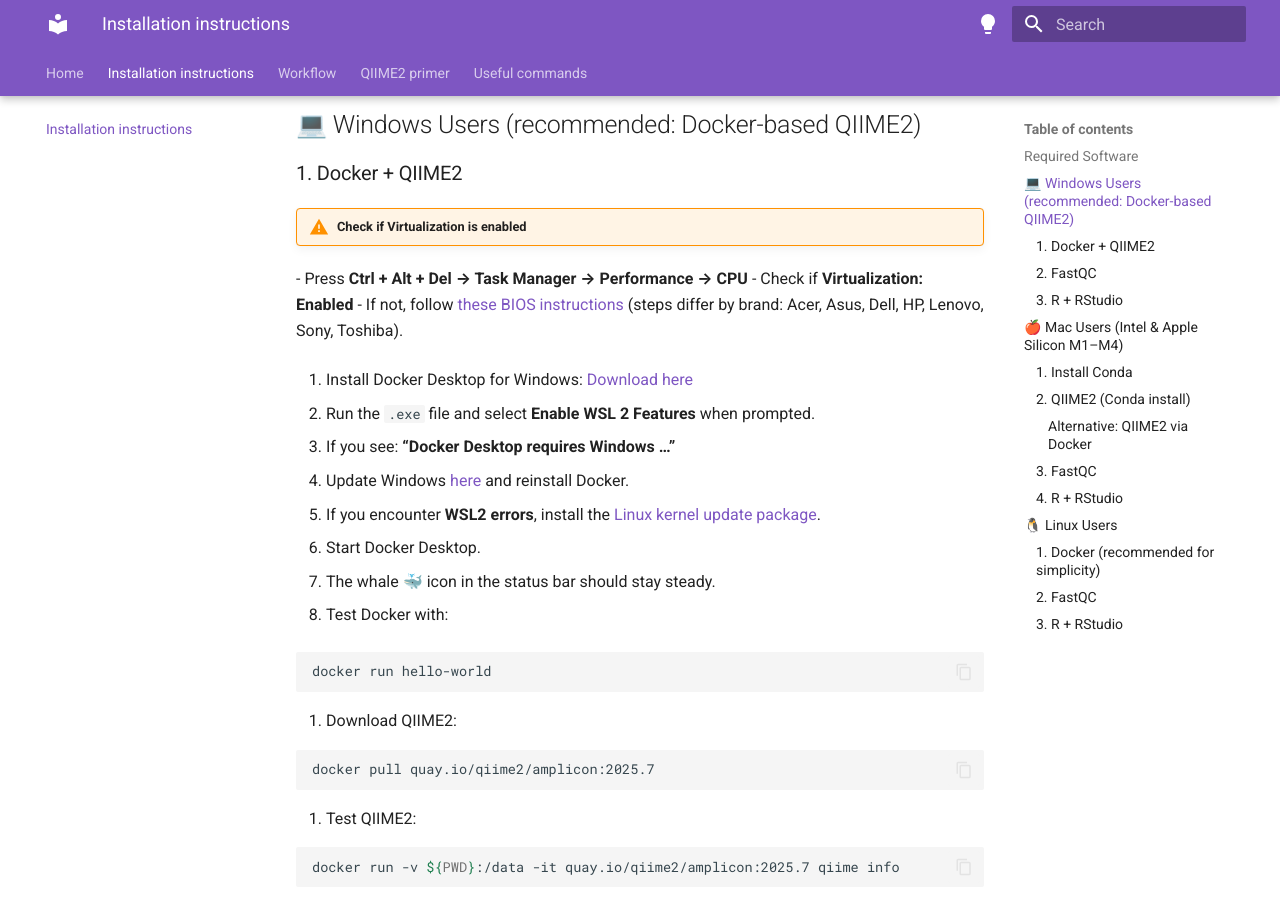
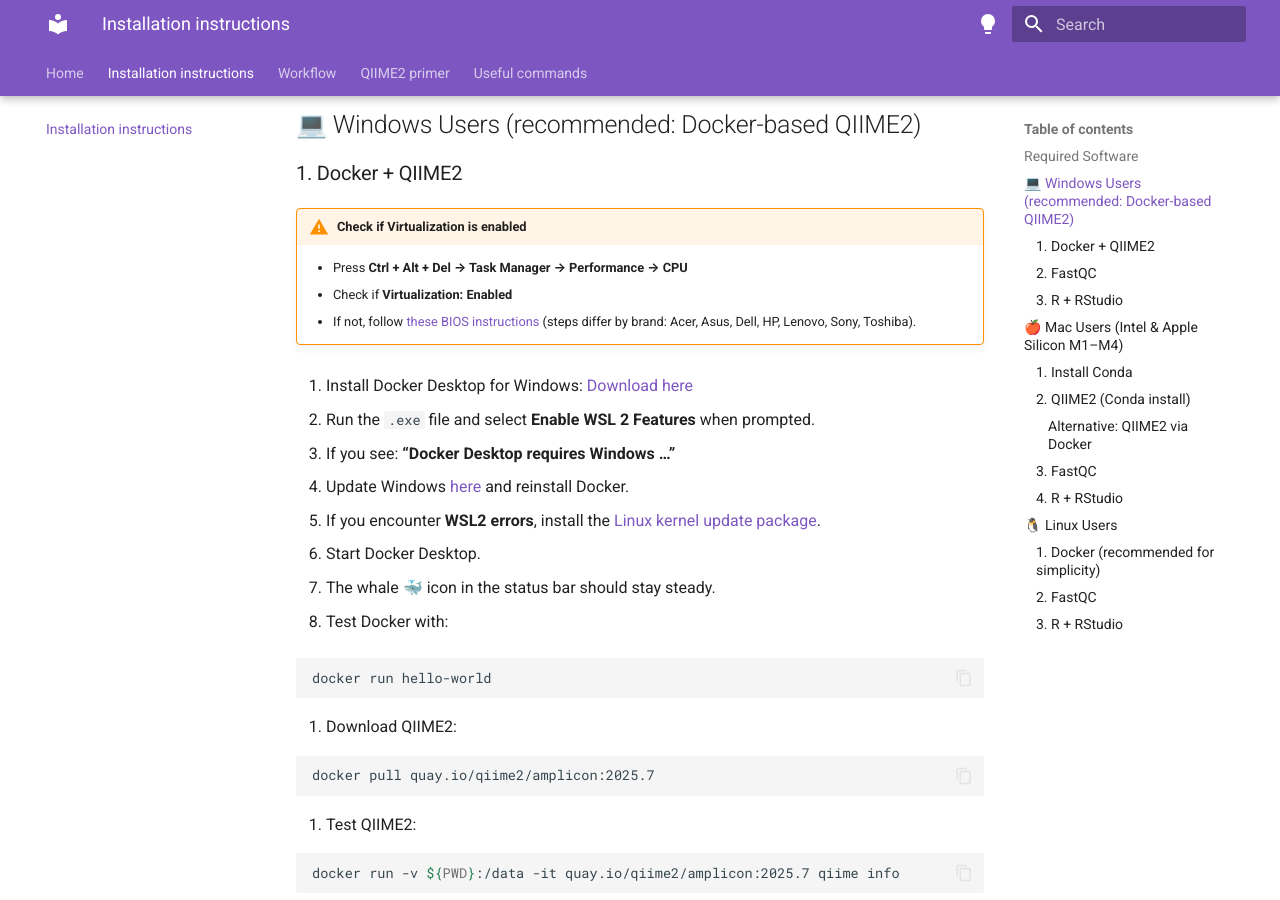
Before and after one commit to natashaztarora/bioinformatics_workflow_bme307, an MkDocs documentation site: the page built from docs/installation_instructions.md, in a window 1280 px wide and 900 px high, scrolled down 564 px. Built offline with MkDocs 1.6.1 and Material for MkDocs 9.7.7, drawn with Linux system fonts in a browser that asks for light colours.

```diff
--- a/docs/installation_instructions.md
+++ b/docs/installation_instructions.md
@@ -20,9 +20,9 @@ If you have questions, please email us at **[bioinformatics.bme307@gmail.com](ma
 ### 1. Docker + QIIME2
 
 !!! warning "Check if Virtualization is enabled"
-\- Press **Ctrl + Alt + Del → Task Manager → Performance → CPU**
-\- Check if **Virtualization: Enabled**
-\- If not, follow [these BIOS instructions](https://wiki.2n.com/faqac/en/virtualizace-vt-x-amd-v-povoleni-virtualizace-na-vasem-pocitaci-pro-spusteni-2n-access-commander-100572533.html) (steps differ by brand: Acer, Asus, Dell, HP, Lenovo, Sony, Toshiba).
+    - Press **Ctrl + Alt + Del → Task Manager → Performance → CPU**
+    - Check if **Virtualization: Enabled**
+    - If not, follow [these BIOS instructions](https://wiki.2n.com/faqac/en/virtualizace-vt-x-amd-v-povoleni-virtualizace-na-vasem-pocitaci-pro-spusteni-2n-access-commander-100572533.html) (steps differ by brand: Acer, Asus, Dell, HP, Lenovo, Sony, Toshiba).
 
 1. Install Docker Desktop for Windows: [Download here](https://docs.docker.com/desktop/install/windows-install/)
 
```
